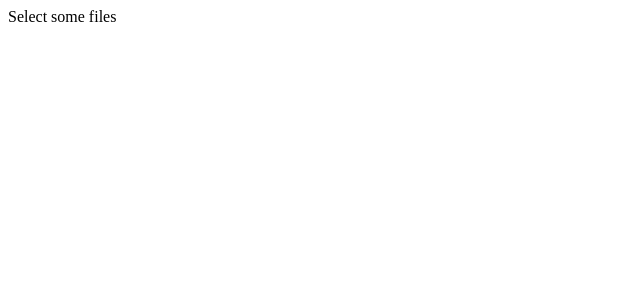
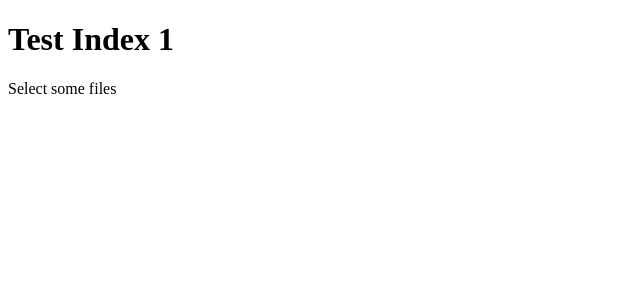
Before and after one commit to david-boles/papier_libere, a React (Create React App) app: page / in a window 1280 px wide. Shown: the top 300 px of the page, without its empty margins (0-640 px from the left). Built offline with nearby package versions, Linux system fonts and the light colour scheme.

Commit message:
Higher ppi

```diff
--- a/src/import/Selector.js
+++ b/src/import/Selector.js
@@ -4,6 +4,7 @@ class Selector extends Component {
   render() {
     return (
       <div id='selector'>
+        <h1>Test Index 1</h1>
         <input type="file" id="uploader_input" multiple accept="image/*" style={{display: 'none'}} onChange={(e)=>{this.props.handleSelect(e.target.files)}}/>
         <label htmlFor="uploader_input">Select some files</label>
       </div>
```
Also changed, not shown: public/processor.js (+14 -1 lines).
